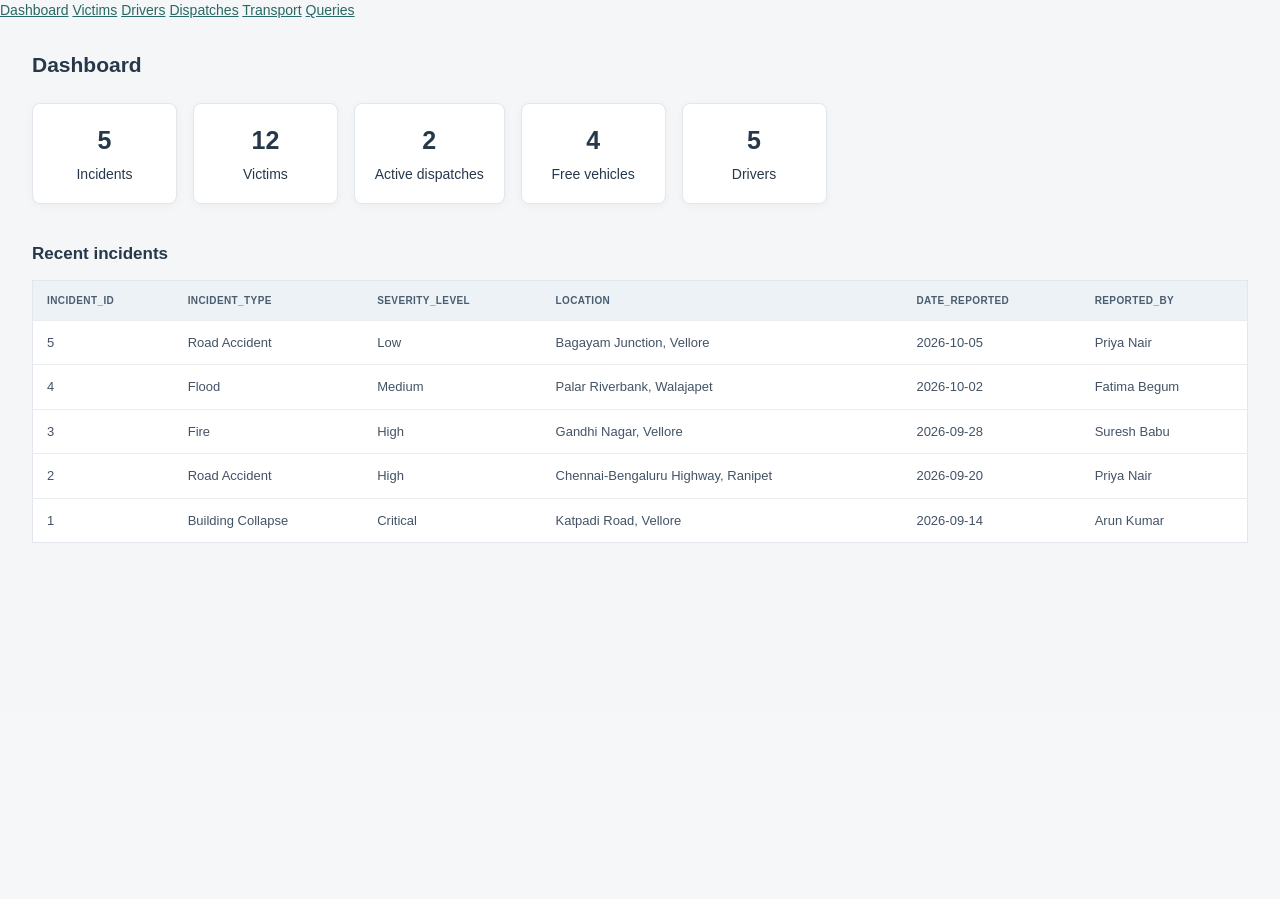
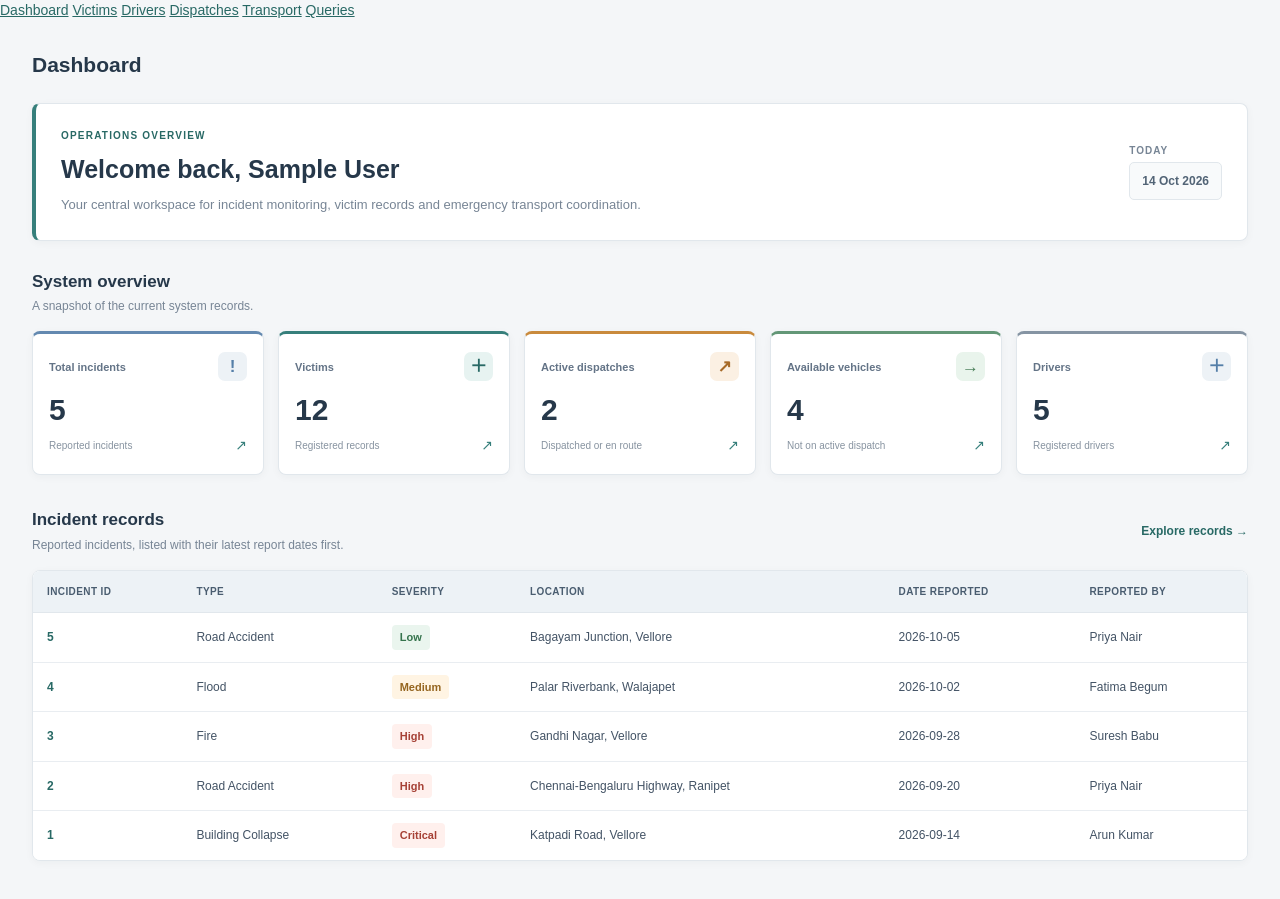
Before and after one commit to manvii-14/DISASTER_EVAC, a PHP site: page /dashboard.php in a window 1280 px wide. Shown: the part 88-987 px from the top of the page. Before the commit the page ends 631 px from the top, so only its background shows below. Run offline with PHP 8.4, Linux system fonts and the light colour scheme; the visitor is signed in with stand-in values (Sample User, id 1); data comes from the database, SQL or seed files in the repository.

Commit message:
Update dashboard.php

```diff
--- a/evac/dashboard.php
+++ b/evac/dashboard.php
@@ -1,25 +1,184 @@
+
 <?php
 include "auth.php";
 $page_title = "Dashboard";
 include "header.php";
 
-// small helper to get a single count
 function count_of($conn, $sql) {
     $r = $conn->query($sql)->fetch_row();
-    return $r[0];
+    return (int)$r[0];
 }
+
+$incidents = count_of($conn, "SELECT COUNT(*) FROM Incident");
+$victims = count_of($conn, "SELECT COUNT(*) FROM Victim");
+
+$active_dispatches = count_of(
+    $conn,
+    "SELECT COUNT(*) FROM Dispatch
+     WHERE Status IN ('Dispatched', 'En Route')"
+);
+
+$free_vehicles = count_of(
+    $conn,
+    "SELECT COUNT(*) FROM Vehicle
+     WHERE Vehicle_ID NOT IN (
+         SELECT Vehicle_ID FROM Dispatch
+         WHERE Status IN ('Dispatched', 'En Route')
+     )"
+);
+
+$drivers = count_of($conn, "SELECT COUNT(*) FROM Driver");
+
+$res = $conn->query(
+    "SELECT i.Incident_ID, i.Incident_Type, i.Severity_Level,
+            i.Location, i.Date_Reported, r.Name AS Reported_By
+     FROM Incident i
+     JOIN Reporter r ON i.Reporter_ID = r.Reporter_ID
+     ORDER BY i.Date_Reported DESC, i.Time_Reported DESC"
+);
 ?>
-<div class="card"><b><?php echo count_of($conn, "SELECT COUNT(*) FROM Incident"); ?></b>Incidents</div>
-<div class="card"><b><?php echo count_of($conn, "SELECT COUNT(*) FROM Victim"); ?></b>Victims</div>
-<div class="card"><b><?php echo count_of($conn, "SELECT COUNT(*) FROM Dispatch WHERE Status IN ('Dispatched','En Route')"); ?></b>Active dispatches</div>
-<div class="card"><b><?php echo count_of($conn, "SELECT COUNT(*) FROM Vehicle WHERE Vehicle_ID NOT IN (SELECT Vehicle_ID FROM Dispatch WHERE Status IN ('Dispatched','En Route'))"); ?></b>Free vehicles</div>
-<div class="card"><b><?php echo count_of($conn, "SELECT COUNT(*) FROM Driver"); ?></b>Drivers</div>
 
-<h3>Recent incidents</h3>
-<?php
-$res = $conn->query("SELECT i.Incident_ID, i.Incident_Type, i.Severity_Level, i.Location, i.Date_Reported, r.Name AS Reported_By
-                     FROM Incident i JOIN Reporter r ON i.Reporter_ID = r.Reporter_ID
-                     ORDER BY i.Date_Reported DESC, i.Time_Reported DESC");
-show_table($res);
-include "footer.php";
-?>
+<section class="dashboard-intro">
+    <div class="dashboard-welcome">
+        <p class="dashboard-eyebrow">OPERATIONS OVERVIEW</p>
+        <h1>Welcome back, <?php
+            echo htmlspecialchars($_SESSION['user']);
+        ?></h1>
+        <p class="dashboard-subtitle">
+            Your central workspace for incident monitoring,
+            victim records and emergency transport coordination.
+        </p>
+    </div>
+
+    <div class="dashboard-date-block">
+        <span class="date-caption">TODAY</span>
+        <span class="dashboard-date"><?php echo date("d M Y"); ?></span>
+    </div>
+</section>
+
+<section class="dashboard-section">
+    <div class="dashboard-section-heading">
+        <div>
+            <h3>System overview</h3>
+            <p>A snapshot of the current system records.</p>
+        </div>
+    </div>
+
+    <div class="dashboard-stats">
+
+        <a href="queries.php" class="stat-card stat-blue stat-card-link">
+            <div class="stat-topline">
+                <span class="stat-label">Total incidents</span>
+                <span class="stat-symbol">!</span>
+            </div>
+            <div class="stat-number"><?php echo $incidents; ?></div>
+            <div class="stat-note">Reported incidents <span>↗</span></div>
+        </a>
+
+        <a href="victims.php" class="stat-card stat-teal stat-card-link">
+            <div class="stat-topline">
+                <span class="stat-label">Victims</span>
+                <span class="stat-symbol">＋</span>
+            </div>
+            <div class="stat-number"><?php echo $victims; ?></div>
+            <div class="stat-note">Registered records <span>↗</span></div>
+        </a>
+
+        <a href="dispatch.php" class="stat-card stat-orange stat-card-link">
+            <div class="stat-topline">
+                <span class="stat-label">Active dispatches</span>
+                <span class="stat-symbol">↗</span>
+            </div>
+            <div class="stat-number"><?php echo $active_dispatches; ?></div>
+            <div class="stat-note">Dispatched or en route <span>↗</span></div>
+        </a>
+
+        <a href="transport.php" class="stat-card stat-green stat-card-link">
+            <div class="stat-topline">
+                <span class="stat-label">Available vehicles</span>
+                <span class="stat-symbol">→</span>
+            </div>
+            <div class="stat-number"><?php echo $free_vehicles; ?></div>
+            <div class="stat-note">Not on active dispatch <span>↗</span></div>
+        </a>
+
+        <a href="drivers.php" class="stat-card stat-slate stat-card-link">
+            <div class="stat-topline">
+                <span class="stat-label">Drivers</span>
+                <span class="stat-symbol">＋</span>
+            </div>
+            <div class="stat-number"><?php echo $drivers; ?></div>
+            <div class="stat-note">Registered drivers <span>↗</span></div>
+        </a>
+
+    </div>
+</section>
+
+<section class="dashboard-section">
+    <div class="dashboard-section-heading incident-heading">
+        <div>
+            <h3>Incident records</h3>
+            <p>Reported incidents, listed with their latest report dates first.</p>
+        </div>
+        <a class="dashboard-link" href="queries.php">
+            Explore records <span aria-hidden="true">→</span>
+        </a>
+    </div>
+
+    <div class="dashboard-table-wrap">
+        <table class="incident-table">
+            <thead>
+                <tr>
+                    <th>Incident ID</th>
+                    <th>Type</th>
+                    <th>Severity</th>
+                    <th>Location</th>
+                    <th>Date reported</th>
+                    <th>Reported by</th>
+                </tr>
+            </thead>
+            <tbody>
+            <?php if ($res && $res->num_rows > 0): ?>
+                <?php while ($row = $res->fetch_assoc()): ?>
+                    <?php
+                    $severity = strtolower(trim((string)$row['Severity_Level']));
+                    $severity_class = 'severity-neutral';
+
+                    if (strpos($severity, 'critical') !== false ||
+                        strpos($severity, 'high') !== false) {
+                        $severity_class = 'severity-high';
+                    } elseif (strpos($severity, 'medium') !== false ||
+                              strpos($severity, 'moderate') !== false) {
+                        $severity_class = 'severity-medium';
+                    } elseif (strpos($severity, 'low') !== false) {
+                        $severity_class = 'severity-low';
+                    }
+                    ?>
+                    <tr>
+                        <td class="incident-id">
+                            <?php echo htmlspecialchars((string)$row['Incident_ID']); ?>
+                        </td>
+                        <td><?php echo htmlspecialchars((string)$row['Incident_Type']); ?></td>
+                        <td>
+                            <span class="severity-label <?php echo $severity_class; ?>">
+                                <?php echo htmlspecialchars((string)$row['Severity_Level']); ?>
+                            </span>
+                        </td>
+                        <td><?php echo htmlspecialchars((string)$row['Location']); ?></td>
+                        <td><?php echo htmlspecialchars((string)$row['Date_Reported']); ?></td>
+                        <td><?php echo htmlspecialchars((string)$row['Reported_By']); ?></td>
+                    </tr>
+                <?php endwhile; ?>
+            <?php else: ?>
+                <tr>
+                    <td colspan="6" class="empty-table">
+                        No incident records found.
+                    </td>
+                </tr>
+            <?php endif; ?>
+            </tbody>
+        </table>
+    </div>
+</section>
+
+<?php include "footer.php"; ?>
```
